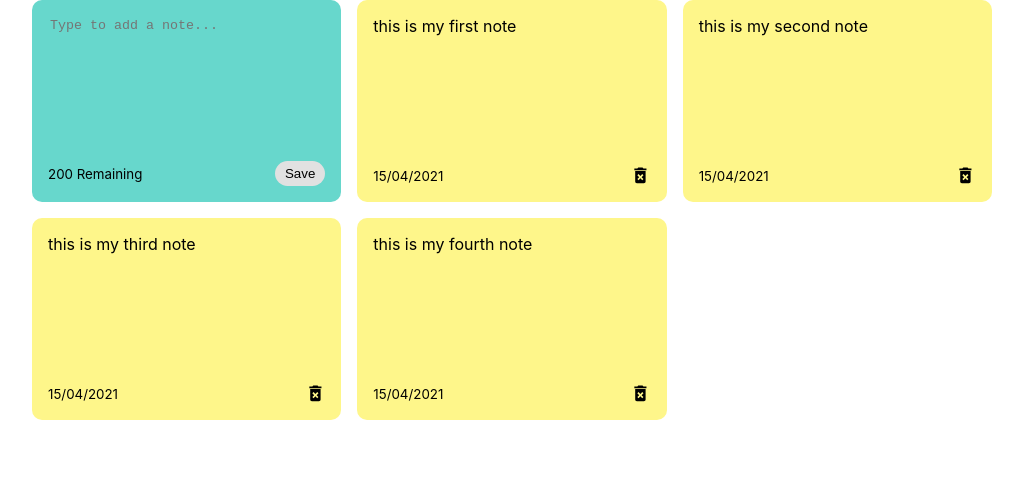
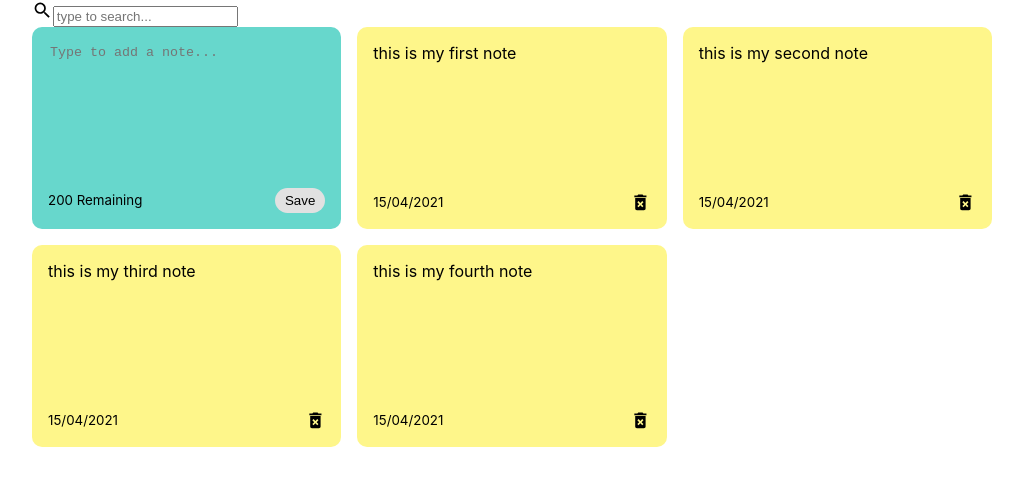
Before and after one commit to PrSi007/workflowy, a React (Create React App) app in the folder workflowy/: page / in a window 1280 px wide. Shown: the top 486 px of the page, without its empty margins (128-1151 px from the left). Built offline with nearby package versions, Linux system fonts and the light colour scheme.

Commit message:
Delete Note feature added

```diff
--- a/workflowy/src/App.js
+++ b/workflowy/src/App.js
@@ -2,6 +2,7 @@
 import { useState} from "react";
 import { nanoid } from "nanoid";
 import NotesList from "./components/NotesList";
+import Search from './components/Search'
 
 function App() {
   const [notes,setNotes] = useState([
@@ -42,9 +43,15 @@
     setNotes(newNotes);
   };
 
+  const deleteNote = (id) => {
+    const newNotes = notes.filter((note)=> note.id!==id);
+    setNotes(newNotes);
+  }
+
   return (
     <div className="container">
-      <NotesList notes={notes} handleAddNote={addNote}/>
+      <Search />
+      <NotesList notes={notes} handleAddNote={addNote} handleDeleteNote={deleteNote}/>
     </div>
   );
 }
--- a/workflowy/src/components/Note.js
+++ b/workflowy/src/components/Note.js
@@ -1,12 +1,12 @@
 import {MdDeleteForever} from 'react-icons/md';
 
-const Note = ({ id, text, date}) => {
+const Note = ({ id, text, date , handleDeleteNote}) => {
     return(
         <div className="note">
             <span>{text}</span>
             <div className="note-footer">
                 <small>{date}</small>
-                <MdDeleteForever className="delete-icon" size="1.3em"/>
+                <MdDeleteForever onClick={()=> handleDeleteNote(id)} className="delete-icon" size="1.3em"/>
             </div>
         </div>
     )
--- a/workflowy/src/components/NotesList.js
+++ b/workflowy/src/components/NotesList.js
@@ -1,11 +1,11 @@
 import Note from "./Note";
 import AddNote from "./AddNote";
-const NotesList = ({ notes , handleAddNote }) => {
+const NotesList = ({ notes , handleAddNote , handleDeleteNote }) => {
     return(
         <div className="notes-list">
             <AddNote handleAddNote={handleAddNote} />
             {notes.map((note) => (
-            <Note id={note.id} text={note.text} date={note.date} />
+            <Note id={note.id} text={note.text} date={note.date} handleDeleteNote={handleDeleteNote} />
             ))}
         </div>
     )
--- /dev/null
+++ b/workflowy/src/components/Search.js
@@ -0,0 +1,13 @@
+import React from 'react';
+import {MdSearch} from 'react-icons/md';
+
+const Search = () =>{
+    return (
+    <div className="search">
+        <MdSearch className="search-icons" size='1.3em' />
+        <input type='text' placeholder='type to search...' />
+    </div>
+
+    )}
+
+export default Search;
--- a/workflowy/src/index.css
+++ b/workflowy/src/index.css
@@ -68,3 +68,7 @@
   align-items: center;
   justify-content:space-between;
 }
+
+.delete-icon{
+  cursor: pointer;
+}
```
